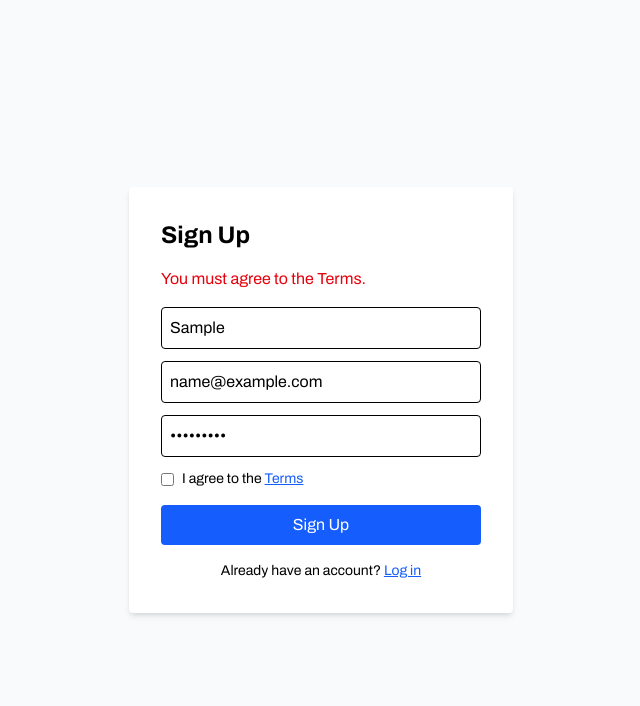
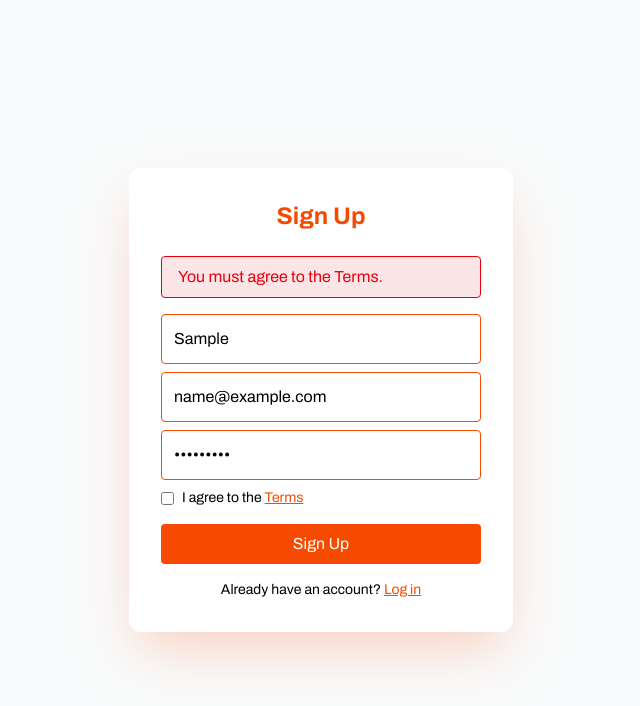
Before and after one commit to Idris-jose/Quillux, a React (Vite) app: page /signup in a window 1280 px wide. Both pictures are taken after typing "Sample", "name@example.com", "Sample123" into the empty fields and a click on the button "Sign Up". Shown: the top 706 px of the page, without its empty margins (319-959 px from the left). Built offline with nearby package versions, Linux system fonts and the light colour scheme.

Commit message:
style: Update Login and Signup components with new color scheme and improved error message styling

```diff
--- a/src/components/Auth/Login.jsx
+++ b/src/components/Auth/Login.jsx
@@ -30,15 +30,15 @@ const Login = () => {
 
     return (
         <div className="min-h-screen flex items-center justify-center bg-gray-100">
-            <form onSubmit={handleSubmit} className="bg-white p-8 rounded shadow-md w-full max-w-sm">
-                <h2 className="text-2xl font-bold mb-6 text-center">Login</h2>
+            <form onSubmit={handleSubmit} className="bg-white p-8 shadow-orange-600/25 shadow-2xl w-full rounded-xl max-w-sm">
+                <h2 className="text-2xl font-bold mb-6 text-orange-600 text-center">Continue your Writing!</h2>
                 {error && <div className="mb-4 text-red-600">{error}</div>}
                 <div className="mb-4">
                     <input
                         type="email"
                         name="email"
                         placeholder="Email"
-                        className="w-full p-3 border rounded mb-2"
+                        className="w-full p-3 border-orange-600 border-1 rounded mb-2"
                         value={formData.email}
                         onChange={handleChange}
                         required
@@ -50,7 +50,7 @@ const Login = () => {
                         type="password"
                         name="password"
                         placeholder="Password"
-                        className="w-full p-3 border rounded"
+                        className="w-full p-3 border-orange-600 border-1 rounded"
                         value={formData.password}
                         onChange={handleChange}
                         required
@@ -59,16 +59,16 @@ const Login = () => {
                 </div>
                 <button
                     type="submit"
-                    className="w-full bg-indigo-600 text-white py-3 rounded font-bold"
+                    className="w-full bg-orange-600 text-white py-3 rounded font-bold"
                     disabled={loading}
                 >
                     {loading ? 'Logging in...' : 'Log In'}
                 </button>
                 <div className="mt-4 flex justify-between text-sm">
-                    <Link to="/forgot-password" className="text-indigo-600 hover:underline">
+                    <Link to="/forgot-password" className="text-orange-600 hover:underline">
                         Forgot password?
                     </Link>
-                    <Link to="/signup" className="text-indigo-600 hover:underline">
+                    <Link to="/signup" className="text-orange-600 hover:underline">
                         Sign Up
                     </Link>
                 </div>
--- a/src/components/Auth/Signup.jsx
+++ b/src/components/Auth/Signup.jsx
@@ -42,15 +42,15 @@ const SignUp = () => {
 
     return (
         <div className="min-h-screen flex items-center justify-center bg-gray-50">
-            <form onSubmit={handleSubmit} className="bg-white p-8 rounded shadow-md w-full max-w-sm">
-                <h2 className="text-2xl font-bold mb-4">Sign Up</h2>
-                {error && <div className="mb-4 text-red-600">{error}</div>}
+            <form onSubmit={handleSubmit} className="bg-white p-8 rounded-xl shadow-orange-600/25 shadow-2xl w-full max-w-sm">
+                <h2 className="text-2xl font-bold mb-6 text-orange-600 text-center">Sign Up</h2>
+                {error && <div className="mb-4 text-red-600 bg-red-600/10 rounded px-4 py-2 border-1 border-red-600">{error}</div>}
                 <input
                     name="username"
                     placeholder="Username"
                     value={form.username}
                     onChange={handleChange}
-                    className="w-full mb-3 p-2 border rounded"
+                    className="w-full p-3 border-orange-600 border-1 rounded mb-2"
                     disabled={loading}
                 />
                 <input
@@ -59,7 +59,7 @@ const SignUp = () => {
                     placeholder="Email"
                     value={form.email}
                     onChange={handleChange}
-                    className="w-full mb-3 p-2 border rounded"
+                    className="w-full p-3 border-orange-600 border-1 rounded mb-2"
                     disabled={loading}
                 />
                 <input
@@ -68,7 +68,7 @@ const SignUp = () => {
                     placeholder="Password"
                     value={form.password}
                     onChange={handleChange}
-                    className="w-full mb-3 p-2 border rounded"
+                    className="w-full p-3 border-orange-600 border-1 rounded mb-2"
                     disabled={loading}
                 />
                 <div className="flex items-center mb-4">
@@ -82,19 +82,19 @@ const SignUp = () => {
                     />
                     <label htmlFor="terms" className="text-sm">
                         I agree to the{' '}
-                        <Link to="/terms" className="text-blue-600 underline">Terms</Link>
+                        <Link to="/terms" className="text-orange-600 underline">Terms</Link>
                     </label>
                 </div>
                 <button
                     type="submit"
                     disabled={loading}
-                    className="w-full bg-blue-600 text-white py-2 rounded hover:bg-blue-700"
+                    className="w-full bg-orange-600 text-white py-2 rounded hover:bg-ornage-700"
                 >
                     {loading ? 'Signing up...' : 'Sign Up'}
                 </button>
                 <div className="mt-4 text-center text-sm">
                     Already have an account?{' '}
-                    <Link to="/login" className="text-blue-600 underline">Log in</Link>
+                    <Link to="/login" className="text-orange-600 underline">Log in</Link>
                 </div>
             </form>
         </div>
```
